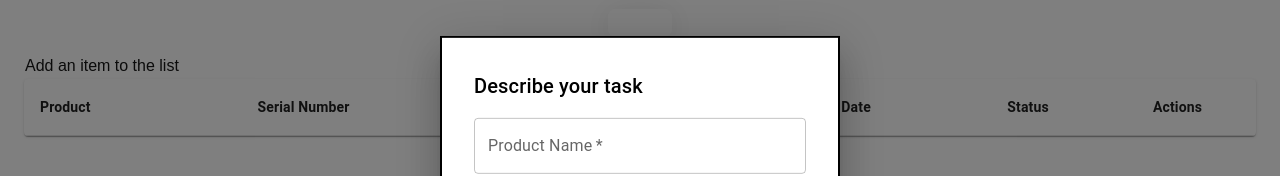
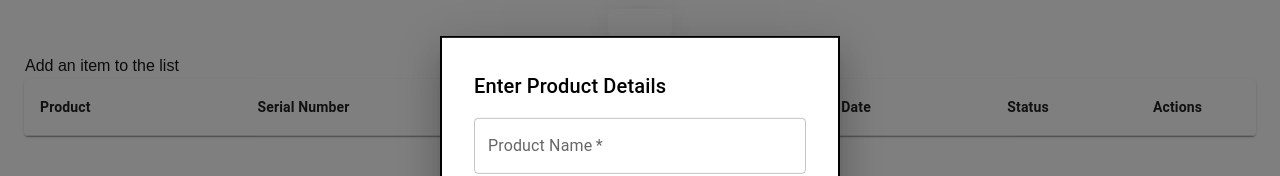
Before and after one commit to lostvayne47/to-do-list, a Next.js app: page / in a window 1280 px wide. Both pictures are taken after a click on the button 640 px from the left and 167 px from the top of the page. Shown: the part 145-321 px from the top of the page. Built offline with nearby package versions, Linux system fonts and the light colour scheme; some icons are missing.

Commit message:
Label changed

```diff
--- a/src/app/components/Modal.jsx
+++ b/src/app/components/Modal.jsx
@@ -76,7 +76,7 @@ export default function BasicModal({ open, handleClose }) {
       >
         <Box sx={{ ...style, color: "black", bgcolor: "background.paper" }}>
           <Typography mb={2} id="modal-modal-title" variant="h6" component="h2">
-            Describe your task
+            Enter Product Details
           </Typography>
           <TextField
             fullWidth
```
